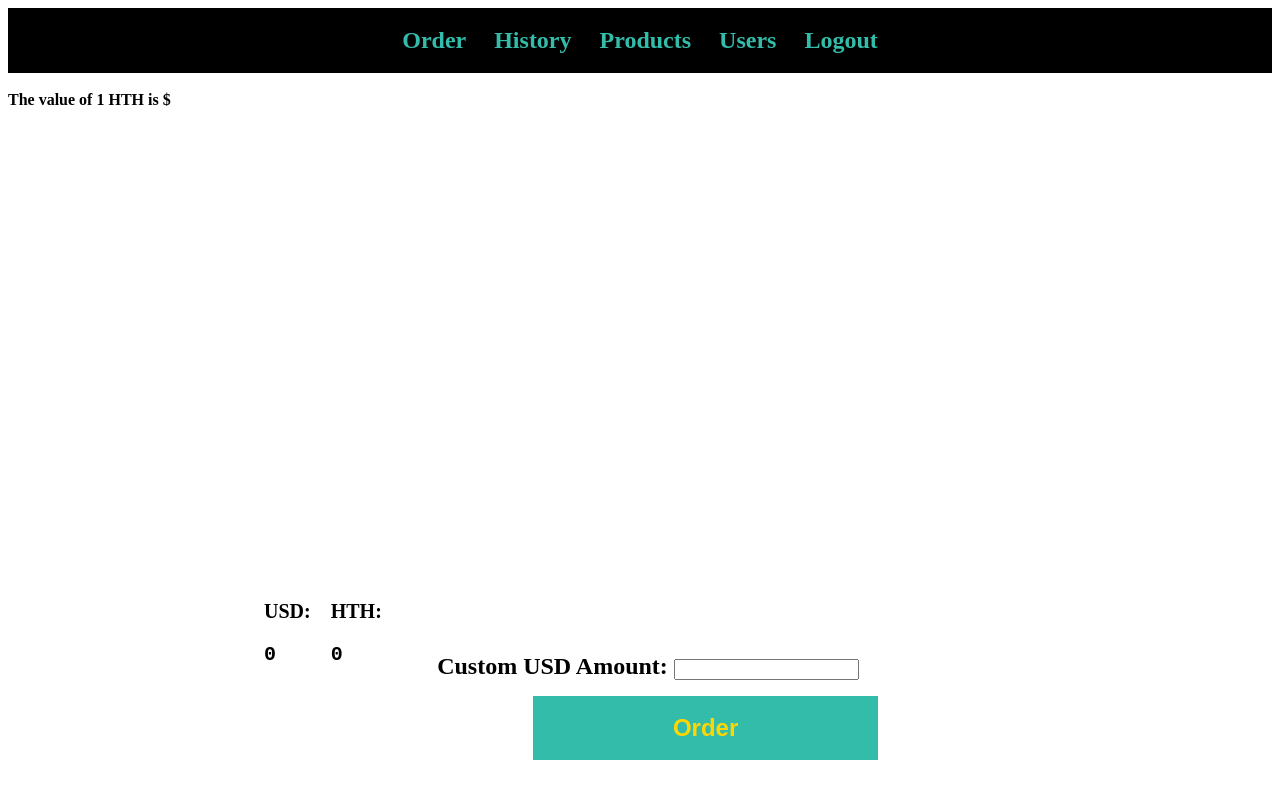
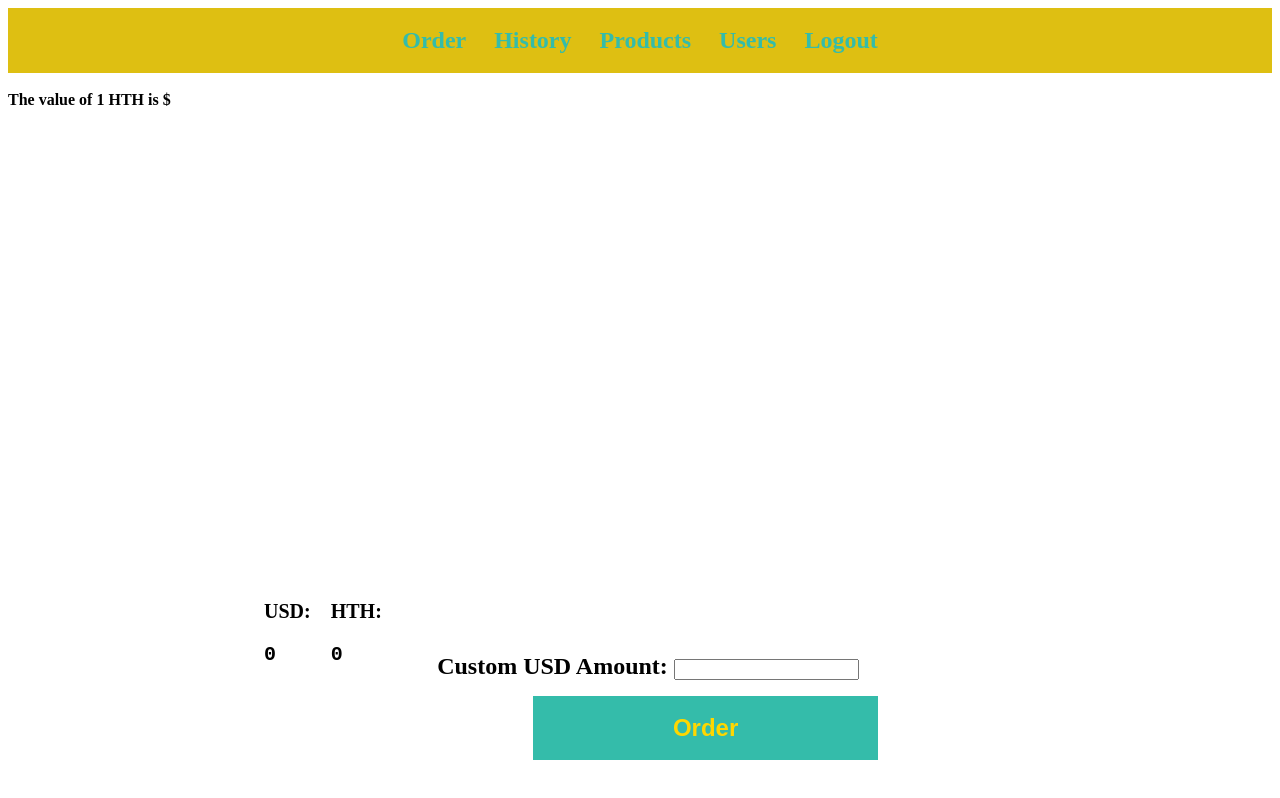
Before and after one commit to devilking6105/Payment-Processor, a website: page public/index.html in a window 1280 px wide. Drawn offline with Linux system fonts and the light colour scheme; no server answers.

Commit message:
Update common.css

```diff
--- a/public/css/common.css
+++ b/public/css/common.css
@@ -3,7 +3,7 @@
     padding: 20px 10px;
 
     overflow: hidden;
-    background-color: black;
+    background-color: #debf12;
     font-weight: bold;
 
 }
```
